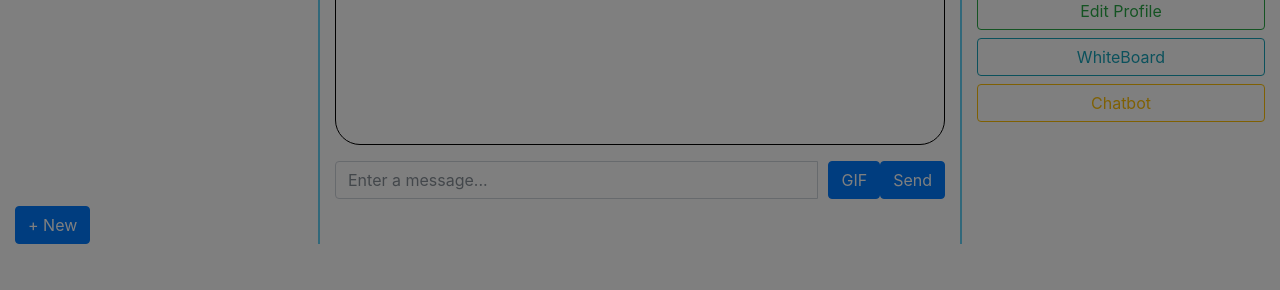
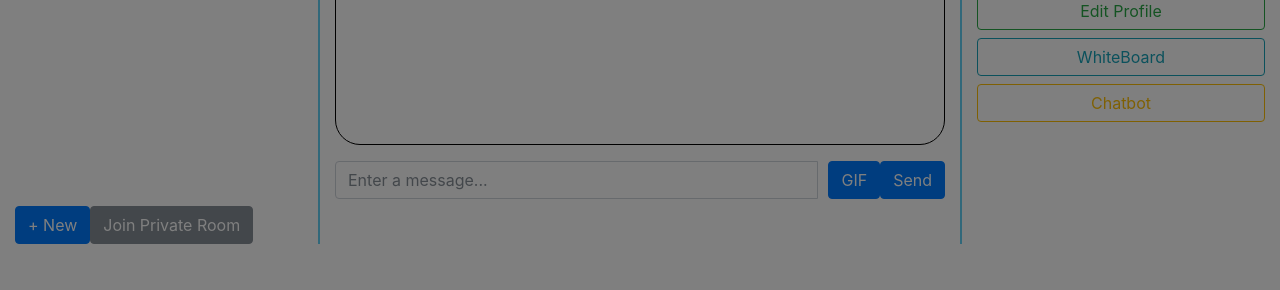
Before and after one commit to faridelaouadi/SlackClone, a Flask app: page / in a window 1280 px wide. Shown: the part 510-800 px from the top of the page. Run offline with Flask 2, Linux system fonts and the light colour scheme; some libraries are stand-ins or nearby versions.

Commit message:
private messaging functionality works BOOOOOM

```diff
--- a/application.py
+++ b/application.py
@@ -86,6 +86,17 @@ def get_channels(username):
     #custom_list is a list of pairs of channel_name,channel_status
     emit('channels', custom_list)
 
+@socketio.on('join private room')
+def join_private_room(data):
+    #data has username and room_id
+    #this logic will be changed when you implement the random string bullshit
+    for key in CHANNELS:
+        if data['room_id'] == key:
+            #the user will join the room
+            CHANNELS[data['room_id']][3].append(data['username'])
+    get_channels(data['username'])
+
+
 @socketio.on('get users')
 def get_users():
     emit('users', list(USERS.keys()))
--- a/static/index.js
+++ b/static/index.js
@@ -95,6 +95,7 @@ const setup = socket => {
   let msg_inp = document.querySelector("#msg-text");
   let msg_form = document.querySelector("#msg-form");
   let search_gif = document.querySelector("#search-gifs");
+  let join_room_form = document.querySelector("#join_room_form");
 
 
 
@@ -146,6 +147,14 @@ const setup = socket => {
 
     msg_inp.value = "";
   });
+
+  join_room_form.addEventListener("submit", e =>{
+    e.preventDefault();
+    $('#join-room').modal('toggle'); //close the modal
+    let room_id_entered = document.querySelector("#room_id").value;
+    socket.emit("join private room", {username:localStorage.getItem("username"), room_id:room_id_entered});
+    location.reload();
+  })
 
   socket.emit("get channels", {username:localStorage.getItem("username")}); //get the channels from the server
   socket.emit("get users")
--- a/templates/index.html
+++ b/templates/index.html
@@ -53,6 +53,7 @@
                 <ul id="channel-list" class="list-group"></ul>
                     <div class="input-group">
                             <button id="add-channel" class="btn btn-primary" data-toggle="modal" data-target="#newChannelModal">+ New</button>
+                            <button id="join_room" class="btn btn-secondary" data-toggle="modal" data-target="#join-room">Join Private Room</button>
                     </div>
             </div>
 
@@ -190,6 +191,24 @@
       </div>
     </div>
 
+    <!-- This is the modal to invite users  -->
+    <div class="modal show" id="join-room" tabindex="1" role="dialog" aria-hidden="true">
+        <div class="modal-dialog modal-dialog-centered" role="document">
+            <div class="modal-content">
+                <div class="modal-header">
+                    <h5 class="modal-title" id="roomIDTitle">Please enter the room ID</h5>
+                </div>
+                <div class="modal-body">
+                    <form id="join_room_form">
+                        <input class="form-control" autocomplete="off" type="text" name="room_id" placeholder="Room ID" id="room_id">
+                        <button type="submit" class="btn btn-primary" style="margin-top:10px; float:right;">Join</button>
+                        </div>
+                    </form>
+                </div>
+            </div>
+        </div>
+    </div>
+
 
 
     <script src="{{ url_for('static', filename='gif.js') }}"></script>
```
